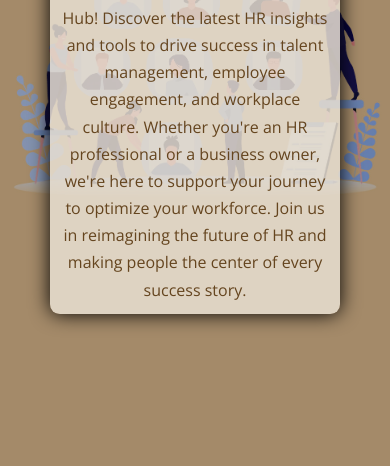
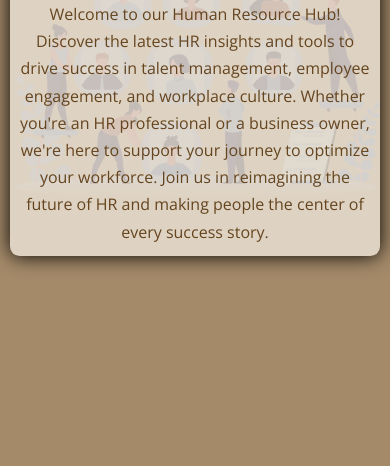
Before and after one commit to awahba00/project-web-tech, a plain HTML site: page index.html in a window 390 px wide. Shown: the part 378-844 px from the top of the page. Drawn offline with nearby package versions, Linux system fonts and the light colour scheme.

Commit message:
mobile screen handling

```diff
--- a/css/style.css
+++ b/css/style.css
@@ -33,16 +33,24 @@ a{
   padding-right: 50px;
 }
 /* media quieries */
+/* Large */
+@media (min-width: 1200px) {
+  .container {
+    width: 1170px;
+  }
+}
 /* Small & Medium */
 @media (max-width: 1199px) {
   .container{
     width: 100%;
+    padding-left: 20px;
+    padding-right: 20px;
   }
 }
-/* Large */
-@media (min-width: 1200px) {
-  .container {
-    width: 1170px;
+@media (max-width: 767px) {
+  .container{
+    padding-left: 10px;
+    padding-right: 10px;
   }
 }
 
```
